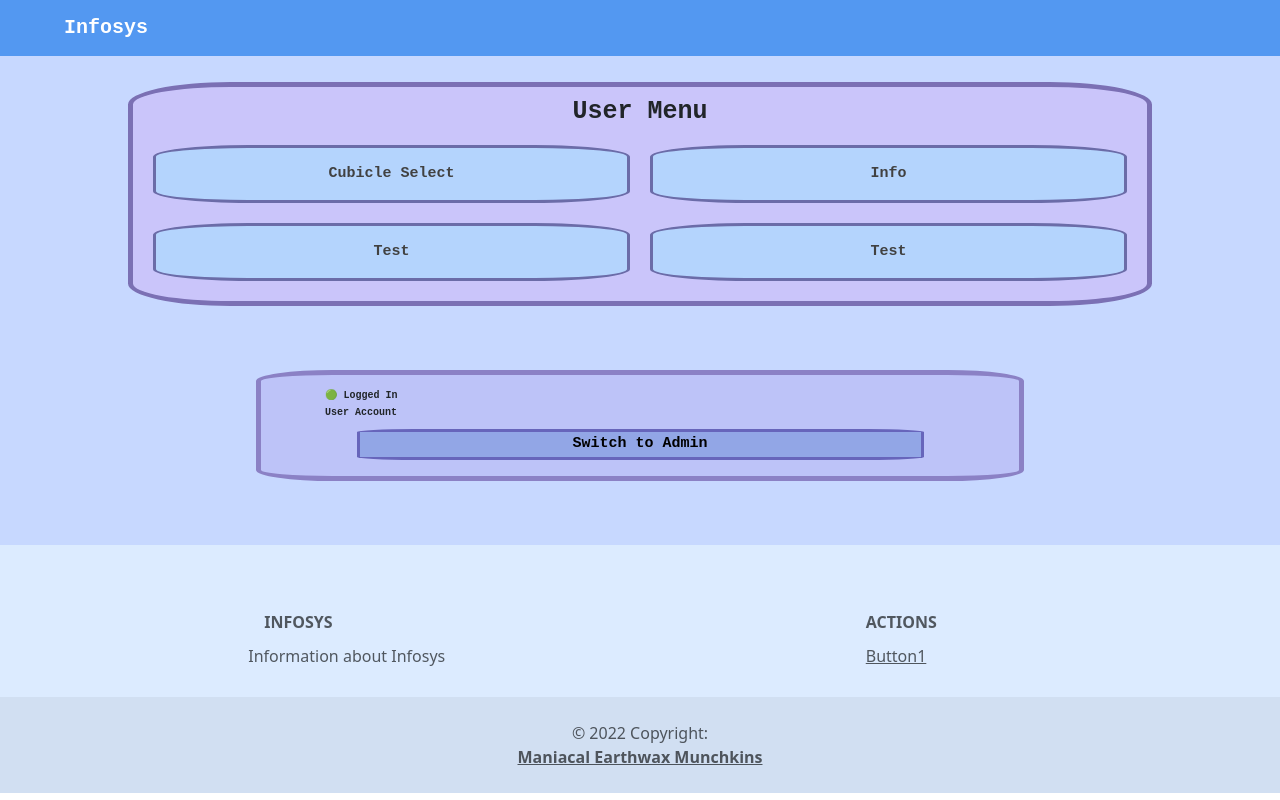
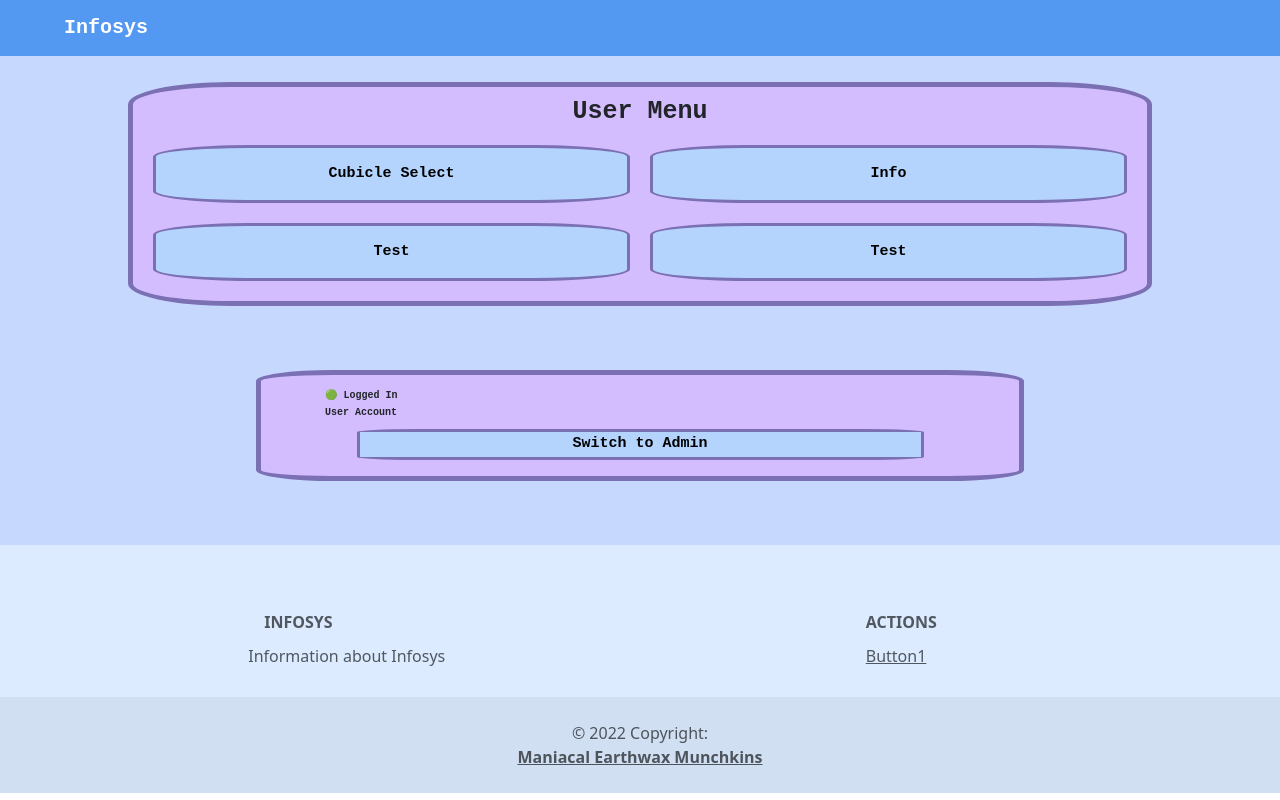
Before and after one commit to largeweb/bizhacks-2022, a React (Create React App) app in the folder mem-pwa/: page / in a window 1280 px wide. Built offline with nearby package versions, Linux system fonts and the light colour scheme.

Commit message:
committed from script, no message specified

```diff
--- a/mem-pwa/src/App.css
+++ b/mem-pwa/src/App.css
@@ -1,3 +1,9 @@
+:root {
+  --border-color: #7b70b4;
+  --button-color: #b4d4fd;
+  --menu-color: #d4bdff;
+}
+
 .App {
   text-align: center;
 }
@@ -40,14 +46,14 @@
 
 .menuButton {
   width: 48%;
-  background: #b4d4fd;
-  color: rgb(65, 65, 65);
+  background: var(--button-color);
+  /* color: rgb(65, 65, 65); */
   font-weight: bold;
   font-size: 15px;
   padding: 15px;
   margin: 1%;
   border-radius: 20%;
-  border: 3px solid #6b6ca8;
+  border: 3px solid var(--border-color);
   text-align: center;
   font-family: 'Courier New', Courier, monospace;
 }
@@ -59,8 +65,9 @@
   /* align-items:center; */
   /* justify-content:center; */
   /* background-color: rgb(226, 194, 255); */
-  background-color: rgb(202, 197, 250);
-  border: 5px solid #7b70b4;
+  background-color: var(--menu-color);
+  /* background-color: var(-menu-color); */
+  border: 5px solid var(--border-color);
   border-radius: 10%;
   font-family: 'Courier New', Courier, monospace;
   padding: 10px;
@@ -73,10 +80,10 @@
   /* margin-top: 10px; */
   margin-bottom: 1%;
   /* height: 30px; */
-  color: rgb(0, 0, 0);
+  /* color: rgb(0, 0, 0); */
   border-radius: 10%;
-  border: 3px solid #6765bb;
-  background: #92a6e6;
+  border: 3px solid var(--border-color);
+  background: var(--button-color);
   font-size: 15px;
   font-weight: 700;
   font-family: 'Courier New', Courier, monospace;
@@ -117,8 +124,8 @@
   padding: 20px 5% 10px 5%;
   width: 60%;
   height: 20%;
-  background-color: rgb(189, 195, 248);
-  border: 5px solid #8b81c5;
+  background-color: var(--menu-color);
+  border: 5px solid var(--border-color);
   /* border: 2px solid rgb(201, 201, 255); */
   border-radius: 10%;
   font-family: 'Courier New', Courier, monospace;
```
